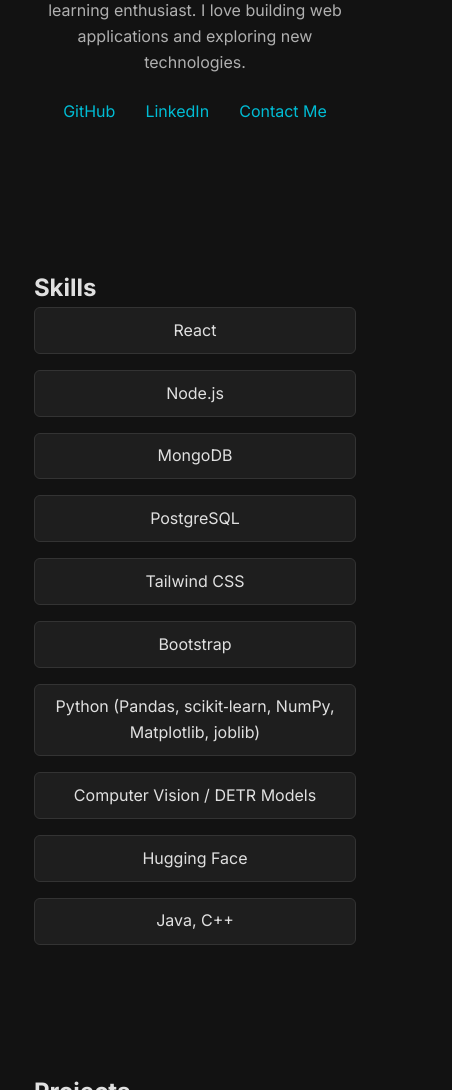
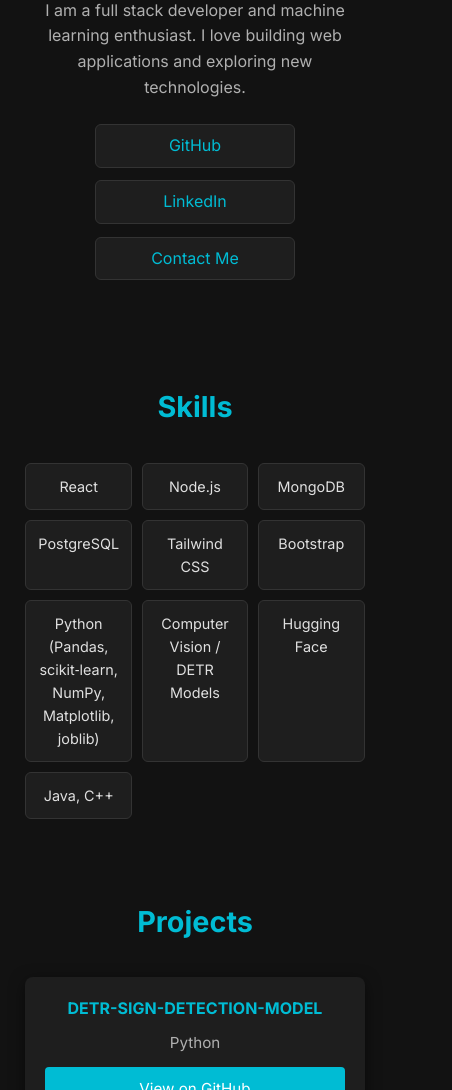
Before and after one commit to Abdullah929-design/Abdullah929-design.github.io, a plain HTML site: page index.html in a window 390 px wide. Shown: the part 268-1358 px from the top of the page, 452 px wide, since content can reach past the window. Drawn offline with Linux system fonts and the light colour scheme.

Commit message:
Update style.css

```diff
--- a/style.css
+++ b/style.css
@@ -3,6 +3,10 @@
   margin: 0;
   padding: 0;
   box-sizing: border-box;
+}
+
+html {
+  overflow-x: hidden;
 }
 
 body {
@@ -11,18 +15,26 @@
   color: #e0e0e0;
   line-height: 1.6;
   transition: background 0.3s, color 0.3s;
+  overflow-x: hidden;
+  width: 100%;
 }
 
 /* Container */
 .container {
   width: min(90%, 1000px);
   margin: 0 auto;
+  padding: 0 1rem;
 }
 
 /* Header */
 .header {
   text-align: center;
   padding: 3rem 1rem;
+  width: 100%;
+}
+
+.header-container {
+  max-width: 100%;
 }
 
 .profile-pic {
@@ -40,55 +52,83 @@
 }
 
 .name {
-  font-size: 2.8rem;
+  font-size: clamp(1.8rem, 5vw, 2.8rem);
   margin-bottom: 0.5rem;
   color: #00bcd4;
   letter-spacing: 1px;
+  word-wrap: break-word;
+  padding: 0 1rem;
 }
 
 .bio {
-  font-size: 1.2rem;
+  font-size: clamp(1rem, 2.5vw, 1.2rem);
   color: #b0b0b0;
   margin-bottom: 1.5rem;
+  padding: 0 1rem;
+  max-width: 600px;
+  margin-left: auto;
+  margin-right: auto;
 }
 
 /* Social Links */
 .social-links {
   margin-bottom: 2rem;
+  display: flex;
+  flex-wrap: wrap;
+  justify-content: center;
+  gap: 1rem;
+  padding: 0 1rem;
 }
 
 .social-links a {
-  margin: 0 0.8rem;
   text-decoration: none;
   color: #00bcd4;
   font-weight: 500;
-  transition: color 0.3s;
+  transition: color 0.3s, transform 0.3s;
+  padding: 0.5rem 1rem;
+  background: #1e1e1e;
+  border-radius: 6px;
+  border: 1px solid #333;
+  white-space: nowrap;
 }
 
 .social-links a:hover {
   color: #ff9800;
+  transform: translateY(-2px);
+  border-color: #ff9800;
 }
 
 /* Sections */
 .section {
   padding: 4rem 1rem;
+  width: 100%;
+}
+
+.section h2 {
+  font-size: clamp(1.8rem, 4vw, 2.5rem);
+  margin-bottom: 2rem;
+  color: #00bcd4;
+  text-align: center;
 }
 
 /* Skills Section */
 .skills-list {
   list-style-type: none;
   display: grid;
-  grid-template-columns: repeat(auto-fit, minmax(140px, 1fr));
+  grid-template-columns: repeat(auto-fit, minmax(min(140px, 100%), 1fr));
   gap: 1rem;
+  width: 100%;
 }
 
 .skills-list li {
   background: #1e1e1e;
-  padding: 0.6rem 1rem;
+  padding: 0.8rem 1rem;
   border-radius: 6px;
   border: 1px solid #333;
   text-align: center;
   transition: transform 0.3s, box-shadow 0.3s, border 0.3s;
+  font-size: clamp(0.9rem, 2vw, 1rem);
+  word-wrap: break-word;
 }
 
 .skills-list li:hover {
@@ -100,8 +140,9 @@
 /* Projects Section */
 .project-grid {
   display: grid;
-  grid-template-columns: repeat(auto-fit, minmax(220px, 1fr));
+  grid-template-columns: repeat(auto-fit, minmax(min(250px, 100%), 1fr));
   gap: 1.5rem;
+  width: 100%;
 }
 
 .project-card {
@@ -111,6 +152,9 @@
   box-shadow: 0 4px 15px rgba(0, 0, 0, 0.5);
   text-align: center;
   transition: transform 0.3s, box-shadow 0.3s, background 0.3s;
+  display: flex;
+  flex-direction: column;
+  gap: 0.75rem;
 }
 
 .project-card:hover {
@@ -120,23 +164,28 @@
 }
 
 .project-card h3 {
-  margin-bottom: 0.5rem;
-  font-size: 1.2rem;
+  font-size: clamp(1rem, 2.5vw, 1.2rem);
   color: #00bcd4;
+  word-wrap: break-word;
+  hyphens: auto;
+  line-height: 1.4;
 }
 
 .project-card p {
-  margin-bottom: 1rem;
   color: #b0b0b0;
+  font-size: 0.95rem;
 }
 
 .project-card a {
   text-decoration: none;
   color: #fff;
   background-color: #00bcd4;
-  padding: 0.5rem 1rem;
+  padding: 0.6rem 1.2rem;
   border-radius: 4px;
   transition: background 0.3s, transform 0.3s;
+  display: inline-block;
+  margin-top: auto;
+  font-size: 0.95rem;
 }
 
 .project-card a:hover {
@@ -151,48 +200,114 @@
   background: #1a1a1a;
   margin-top: 3rem;
   border-top: 1px solid #333;
+  width: 100%;
 }
 
 .footer p {
   color: #777;
-  font-size: 0.95rem;
+  font-size: clamp(0.85rem, 2vw, 0.95rem);
+  padding: 0 1rem;
 }
 
 /* Responsive Styles */
-
 /* Tablets */
 @media (max-width: 900px) {
-  .name {
-    font-size: 2.4rem;
+  .container {
+    width: 95%;
   }
+
   .profile-pic {
     width: 130px;
     height: 130px;
   }
+
+  .section {
+    padding: 3rem 0.5rem;
+  }
+
   .skills-list {
-    grid-template-columns: repeat(auto-fit, minmax(120px, 1fr));
+    grid-template-columns: repeat(auto-fit, minmax(min(120px, 100%), 1fr));
+    gap: 0.8rem;
   }
+
   .project-grid {
-    grid-template-columns: repeat(auto-fit, minmax(200px, 1fr));
+    grid-template-columns: repeat(auto-fit, minmax(min(220px, 100%), 1fr));
+    gap: 1.2rem;
   }
 }
 
 /* Mobile */
 @media (max-width: 600px) {
-  .name {
-    font-size: 2rem;
+  .container {
+    width: 95%;
+    padding: 0 0.5rem;
   }
+
+  .header {
+    padding: 2rem 0.5rem;
+  }
+
   .profile-pic {
     width: 110px;
     height: 110px;
   }
-  .bio {
+
+  .social-links {
+    flex-direction: column;
+    align-items: center;
+    gap: 0.8rem;
+  }
+
+  .social-links a {
+    width: 100%;
+    max-width: 200px;
+    text-align: center;
+  }
+
+  .section {
+    padding: 2.5rem 0.5rem;
+  }
+
+  .skills-list {
+    grid-template-columns: repeat(auto-fit, minmax(min(100px, 100%), 1fr));
+    gap: 0.6rem;
+  }
+
+  .skills-list li {
+    padding: 0.7rem 0.5rem;
+    font-size: 0.9rem;
+  }
+
+  .project-grid {
+    grid-template-columns: 1fr;
+    gap: 1rem;
+  }
+
+  .project-card {
+    padding: 1.2rem;
+  }
+
+  .project-card h3 {
     font-size: 1rem;
   }
+}
+
+/* Extra small devices */
+@media (max-width: 375px) {
+  .name {
+    font-size: 1.6rem;
+  }
+
+  .bio {
+    font-size: 0.95rem;
+  }
+
+  .profile-pic {
+    width: 100px;
+    height: 100px;
+  }
+
   .skills-list {
     grid-template-columns: 1fr;
   }
-  .project-card h3 {
-    font-size: 1.1rem;
-  }
 }
```
